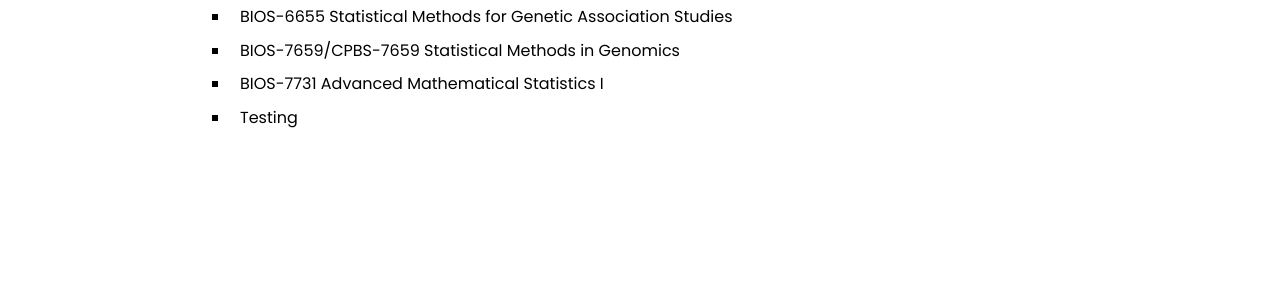
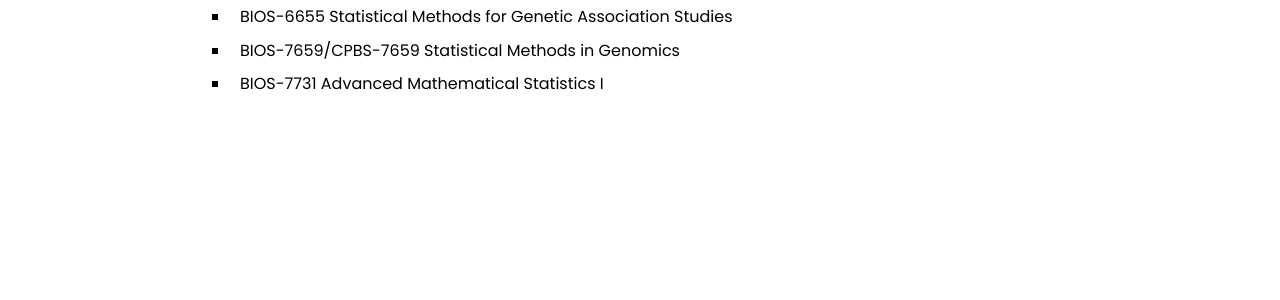
Before and after one commit to KechrisLab/kechrislab.github.io, a Jekyll site: the page built from teaching/index.md, in a window 1280 px wide. Shown: the part 234-534 px from the top of the page. Built offline with Jekyll 4.4.1, drawn with Linux system fonts in a browser that asks for light colours.

Commit message:
Update index.md

```diff
--- a/teaching/index.md
+++ b/teaching/index.md
@@ -10,4 +10,3 @@ nav:
 + BIOS-6655 Statistical Methods for Genetic Association Studies
 + BIOS-7659/CPBS-7659 Statistical Methods in Genomics
 + BIOS-7731 Advanced Mathematical Statistics I
-+ Testing
```
